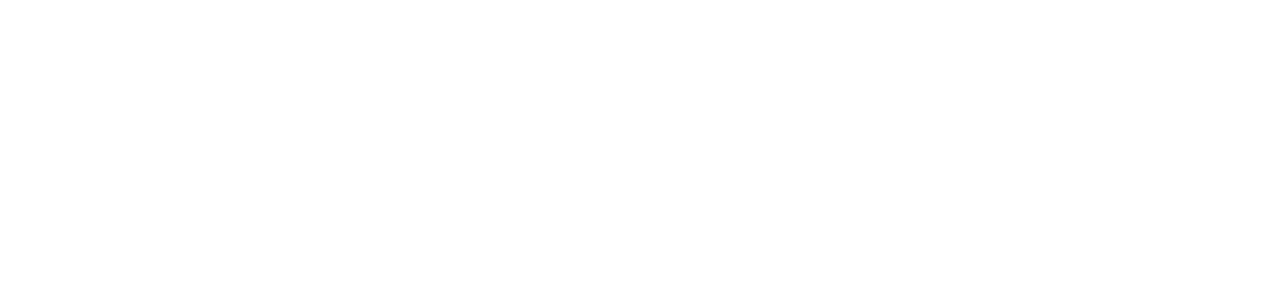
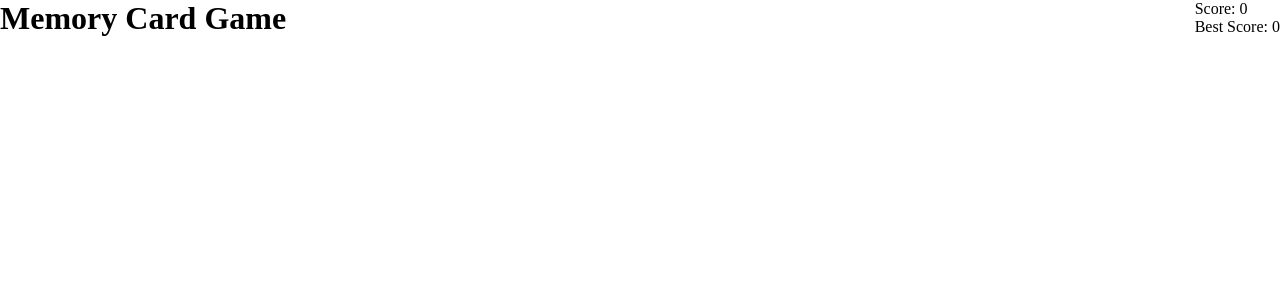
Before and after one commit to royalh23/memory-card, a React (Vite) app: page / in a window 1280 px wide. Shown: the top 300 px of the page. Built offline with nearby package versions, Linux system fonts and the light colour scheme.

Commit message:
Code Header

```diff
--- a/src/App.jsx
+++ b/src/App.jsx
@@ -1,11 +1,15 @@
 import Header from './components/Header';
 import MainContent from './components/MainContent';
 import './App.css';
+import { useState } from 'react';
 
 function App() {
+  const [score, setScore] = useState(0);
+  const [bestScore, setBestScore] = useState(0);
+
   return (
     <>
-      <Header />
+      <Header score={score} bestScore={bestScore} />
       <MainContent />
     </>
   );
--- a/src/components/Header.jsx
+++ b/src/components/Header.jsx
@@ -1,3 +1,13 @@
 import '../styles/Header.css';
 
-export default function Header() {}
+export default function Header({ score, bestScore }) {
+  return (
+    <header>
+      <h1>Memory Card Game</h1>
+      <div>
+        <p>Score: {score}</p>
+        <p>Best Score: {bestScore}</p>
+      </div>
+    </header>
+  );
+}
--- a/src/components/MainContent.jsx
+++ b/src/components/MainContent.jsx
@@ -1,3 +1,5 @@
 import '../styles/MainContent.css';
 
-export default function MainContent() {}
+export default function MainContent() {
+  return <main></main>;
+}
--- a/src/index.css
+++ b/src/index.css
@@ -8,7 +8,9 @@
   box-sizing: inherit;
 }
 
-body {
+body,
+h1,
+p {
   margin: 0;
   padding: 0;
 }
--- a/src/styles/Header.css
+++ b/src/styles/Header.css
@@ -0,0 +1,4 @@
+header {
+  display: flex;
+  justify-content: space-between;
+}
```
Also changed, not shown: .eslintrc.cjs.
